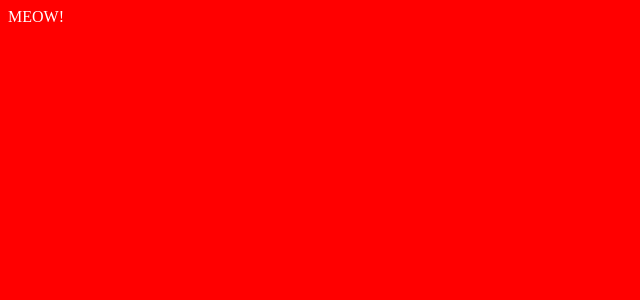
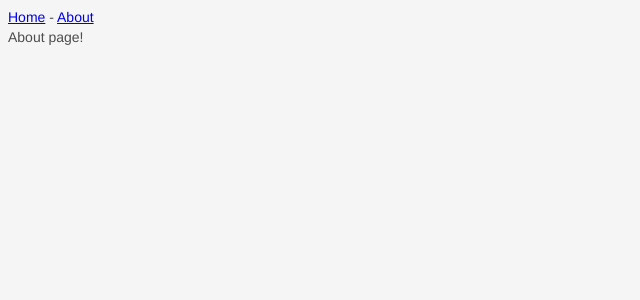
Before and after one commit to syaring/parcel-react-ssr, a React (Vite) app: page /about in a window 1280 px wide. Shown: the top 300 px of the page, without its empty margins (0-640 px from the left). Built offline with nearby package versions, Linux system fonts and the light colour scheme.

Commit message:
Add react-router

```diff
--- a/package.json
+++ b/package.json
@@ -24,6 +24,7 @@
     "express": "^4.16.2",
     "react": "^16.2.0",
     "react-dom": "^16.2.0",
-    "react-helmet": "^5.2.0"
+    "react-helmet": "^5.2.0",
+    "react-router-dom": "^4.2.2"
   }
 }
--- a/src/client.js
+++ b/src/client.js
@@ -1,9 +1,15 @@
 import React from 'react';
 import ReactDOM from 'react-dom';
+import { BrowserRouter } from 'react-router-dom';
 import App from './components/App';
 
 const element = document.getElementById('app');
-ReactDOM.render(<App />, element);
+ReactDOM.render(
+  <BrowserRouter>
+    <App />
+  </BrowserRouter>,
+  element
+);
 
 if (module.hot) {
   module.hot.accept();
--- /dev/null
+++ b/src/components/AboutPage.jsx
@@ -0,0 +1,5 @@
+import React from 'react';
+
+export default function AboutPage() {
+  return <div>About page!</div>;
+}
--- a/src/components/App.css
+++ b/src/components/App.css
@@ -1,4 +1,6 @@
 body {
-  background: red;
-  color: white;
+  font: 14px 'Helvetica Neue', Helvetica, Arial, sans-serif;
+  line-height: 1.4em;
+  background: #f5f5f5;
+  color: #4d4d4d;
 }
--- a/src/components/App.jsx
+++ b/src/components/App.jsx
@@ -1,5 +1,9 @@
 import React from 'react';
 import { Helmet } from 'react-helmet';
+import { Switch, Route, Redirect, Link } from 'react-router-dom';
+
+import HomePage from './HomePage';
+import AboutPage from './AboutPage';
 
 import './App.css';
 
@@ -10,7 +14,14 @@ export default function App() {
         <meta charSet="utf-8" />
         <title>SSR example with React.js and ParcelJS</title>
       </Helmet>
-      <div>MEOW!</div>
+      <div>
+        <Link to="/">Home</Link> - <Link to="/about">About</Link>
+      </div>
+      <Switch>
+        <Route exact path="/" component={HomePage} />
+        <Route path="/about" component={AboutPage} />
+        <Redirect to="/" />
+      </Switch>
     </div>
   );
 }
--- /dev/null
+++ b/src/components/HomePage.jsx
@@ -0,0 +1,5 @@
+import React from 'react';
+
+export default function HomePage() {
+  return <div>Home page!</div>;
+}
```
Also changed, not shown: src/server.js (+12 -1 lines), 1 other file (tests, documents, lock files or other folders).
